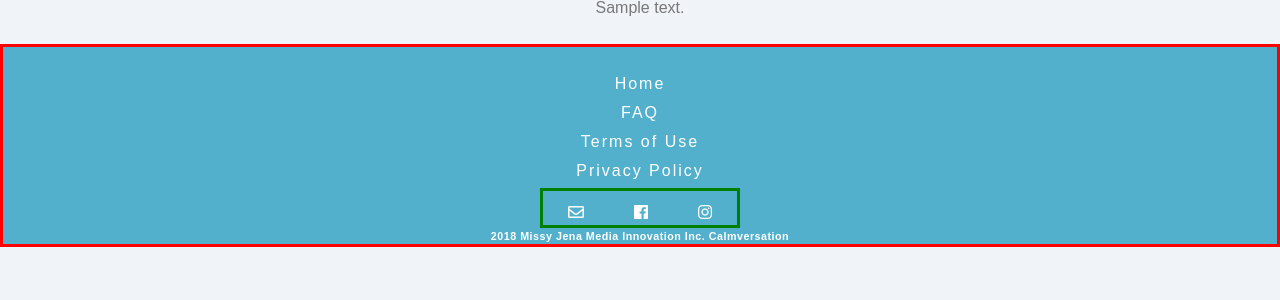
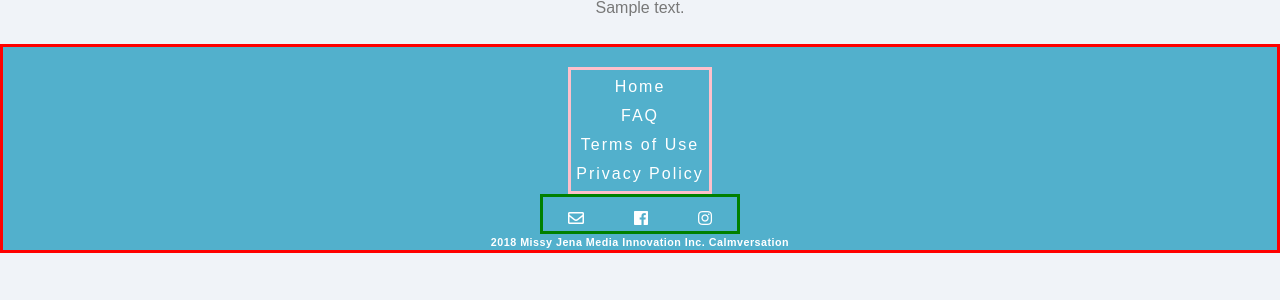
Before and after one commit to jenjjy/calm-fall-2018, a WordPress theme: template themes/calm/page.php in a window 1280 px wide. Shown: the part 226-526 px from the top of the page. Run offline with PHP 8.4 and a stand-in for WordPress, Linux system fonts and the light colour scheme; the site name, menu and one post (Sample post) are stand-ins, and other content is empty; some libraries are stand-ins or nearby versions; some web fonts are replaced.

Commit message:
update modified

```diff
--- a/themes/calm/sass/_widgets.scss
+++ b/themes/calm/sass/_widgets.scss
@@ -22,9 +22,7 @@
 .site-footer {
 
   background-color: $primary__color;
-  display: flex;
-  flex-direction: column;
-  align-items: center;
+  @include flex(column, null, center);
   padding-top: 20px;
 
   ul {
@@ -63,8 +61,8 @@
     }
 
     li {
-      justify-content: flex-start;
-      display: flex;
+
+      @include flex(flex-start, null, null);
 
     }
 
@@ -76,10 +74,12 @@
 
 }
 
+/*footer desttop*/
+@include desktop {
 
-@include desktop {
   .site-footer {
     border: red solid;
+
   }
 
 
@@ -88,10 +88,8 @@
 
   }
 
-
-
-  footer-navigation {
-    border: blue solid;
+  .footer-navigation {
+    border: pink solid;
 
   }
 
--- a/themes/calm/style.css
+++ b/themes/calm/style.css
@@ -693,8 +693,8 @@ a {
   display: flex;
   -webkit-box-orient: vertical;
   -webkit-box-direction: normal;
-      -ms-flex-direction: column;
-          flex-direction: column;
+      -ms-flex-flow: column;
+          flex-flow: column;
   -webkit-box-align: center;
       -ms-flex-align: center;
           align-items: center;
@@ -721,22 +721,24 @@ a {
     display: -ms-flexbox;
     display: flex; }
   .site-footer .social-media-icon li {
-    -webkit-box-pack: start;
-        -ms-flex-pack: start;
-            justify-content: flex-start;
     display: -webkit-box;
     display: -ms-flexbox;
-    display: flex; }
+    display: flex;
+    -webkit-box-orient: vertical;
+    -webkit-box-direction: normal;
+        -ms-flex-flow: flex-start;
+            flex-flow: flex-start; }
   .site-footer .social-media-icon a {
     margin: 0px 25px; }
 
+/*footer desttop*/
 @media (min-width: 1200px) {
   .site-footer {
     border: red solid; }
   .social-media-icon {
     border: green solid; }
-  footer-navigation {
-    border: blue solid; } }
+  .footer-navigation {
+    border: pink solid; } }
 
 /*--------------------------------------------------------------
 # Content
```
Also changed, not shown: themes/calm/build/css/style.min.css, 1 other file.
